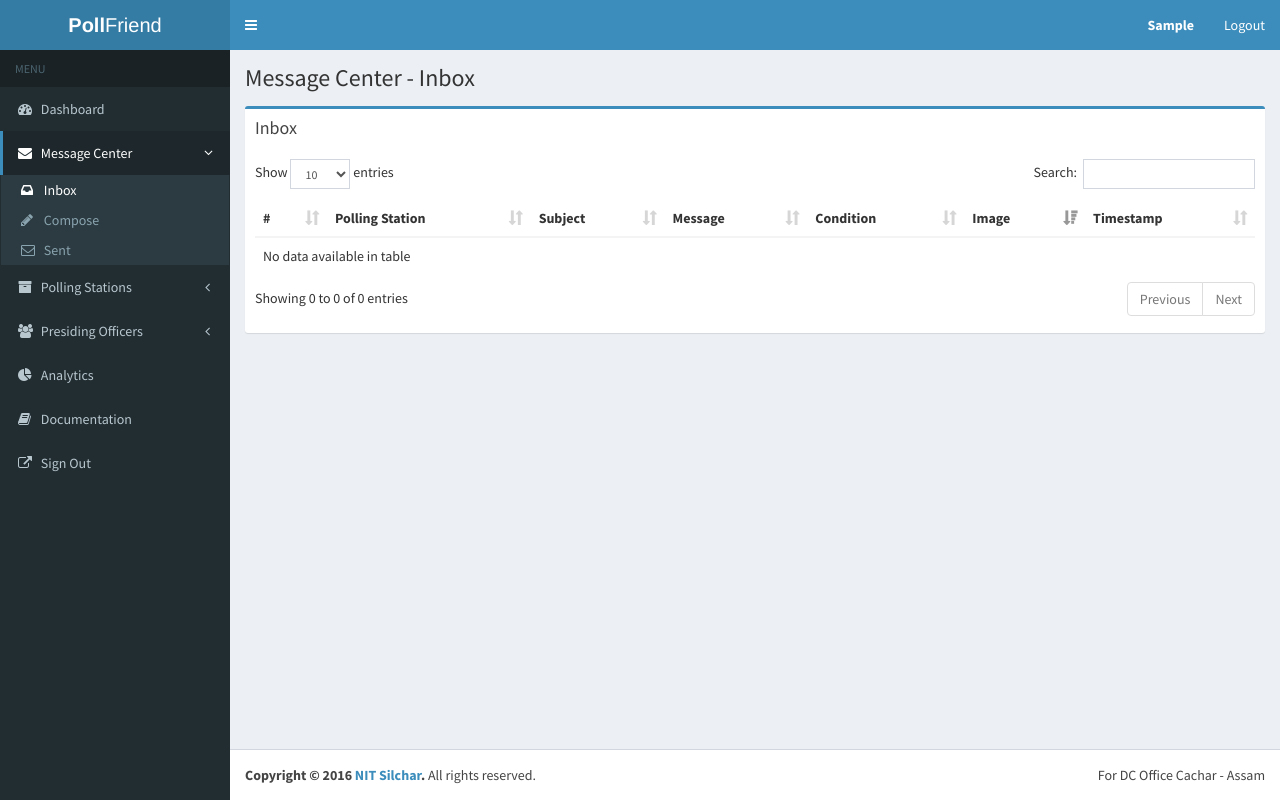
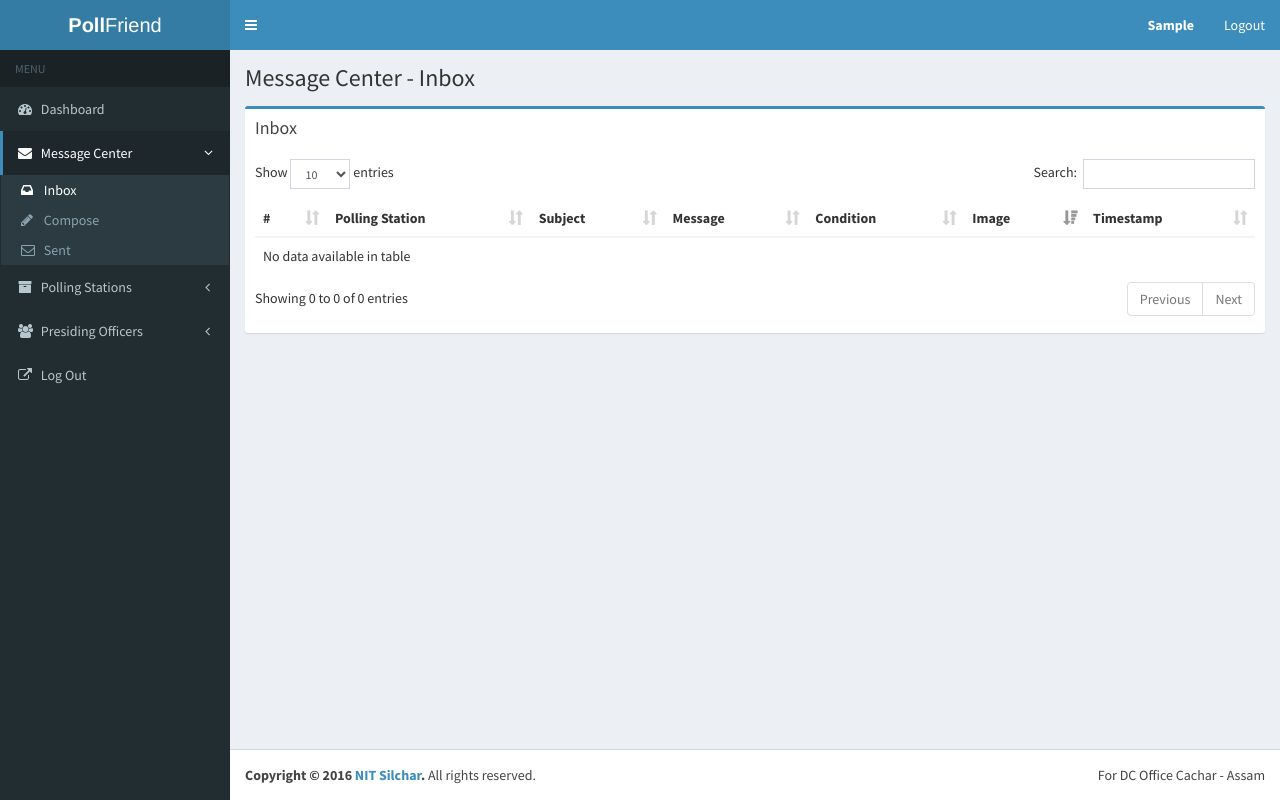
Before and after one commit to shivamneeraj23/PollFriend-Backend, a Django app: page /messages/inbox/ in a window 1280 px wide. Run offline with Django 3.2, Linux system fonts and the light colour scheme; the visitor is signed in with stand-in values (Sample User, id 1); data that the repository does not hold is empty; some libraries are stand-ins or nearby versions.

Commit message:
Restricted pages to logged in users and changed sidebar!

```diff
--- a/main/web_views.py
+++ b/main/web_views.py
@@ -117,6 +117,10 @@ class MessageSentView(TemplateView):
 		context['messages'] = Message.objects.order_by('-count_id').filter().distinct('count_id')
 		return context
 
+	@method_decorator(login_required)
+	def dispatch(self, *args, **kwargs):
+		return super(MessageSentView, self).dispatch(*args, **kwargs)
+
 
 class AdminLogin(View):
 	template_name = "login.html"
@@ -195,6 +199,10 @@ class PollingStationListView(ListView):
 		context = super(PollingStationListView, self).get_context_data(**kwargs)
 		return context
 
+	@method_decorator(login_required)
+	def dispatch(self, *args, **kwargs):
+		return super(PollingStationListView, self).dispatch(*args, **kwargs)
+
 
 class GetSOSNotification(View):
 	notif_id = 0
@@ -236,6 +244,10 @@ class PollingStationListAddView(ListView):
 		context = super(PollingStationListAddView, self).get_context_data(**kwargs)
 		return context
 
+	@method_decorator(login_required)
+	def dispatch(self, *args, **kwargs):
+		return super(PollingStationListAddView, self).dispatch(*args, **kwargs)
+
 
 class PresidingOfficerListView(ListView):
 	template_name = "presidingofficer_list.html"
@@ -244,6 +256,10 @@ class PresidingOfficerListView(ListView):
 	def get_context_data(self, **kwargs):
 		context = super(PresidingOfficerListView, self).get_context_data(**kwargs)
 		return context
+
+	@method_decorator(login_required)
+	def dispatch(self, *args, **kwargs):
+		return super(PresidingOfficerListView, self).dispatch(*args, **kwargs)
 
 
 class PresidingOfficerListAddView(ListView):
@@ -254,10 +270,15 @@ class PresidingOfficerListAddView(ListView):
 		context = super(PresidingOfficerListAddView, self).get_context_data(**kwargs)
 		return context
 
+	@method_decorator(login_required)
+	def dispatch(self, *args, **kwargs):
+		return super(PresidingOfficerListAddView, self).dispatch(*args, **kwargs)
+
 
 class PollingStationView(TemplateView):
 
 	template_name = "pollingstationview.html"
+
 	def get_context_data(self , **kwargs):
 		context = super(PollingStationView, self).get_context_data(**kwargs)
 		ps = PollingStation.objects.get(id=int(self.kwargs['ps_id']))
@@ -269,6 +290,10 @@ class PollingStationView(TemplateView):
 		context['officer'] = officer
 		context['poll_updates'] = poll_updates
 		return context
+
+	@method_decorator(login_required)
+	def dispatch(self, *args, **kwargs):
+		return super(PollingStationView, self).dispatch(*args, **kwargs)
 
 
 class PresidingOfficerView(TemplateView):
@@ -288,6 +313,10 @@ class PresidingOfficerView(TemplateView):
 		# context['officer'] = officer
 		# context['poll_updates'] = poll_updates
 		return context
+
+	@method_decorator(login_required)
+	def dispatch(self, *args, **kwargs):
+		return super(PresidingOfficerView, self).dispatch(*args, **kwargs)
 
 
 class MessageComposeView(View):
@@ -379,6 +408,10 @@ class MessageComposeView(View):
 		context['success'] = True
 		return render(request, self.template_name, context)
 
+	@method_decorator(login_required)
+	def dispatch(self, *args, **kwargs):
+		return super(MessageComposeView, self).dispatch(*args, **kwargs)
+
 
 class AdminLogout(View):
 
--- a/templates/sidebar.html
+++ b/templates/sidebar.html
@@ -17,32 +17,31 @@
             </li>
          </ul>
     </li>
-    <li {% if page == 'polling_station' %} class=" treeview active" {% else %} class="treeview" {% endif %}>
+    <li {% if parent == 'polling-station' %} class=" treeview active" {% else %} class="treeview" {% endif %}>
         <a href="#"><i class="fa fa-archive"></i> <span>Polling Stations</span><i class = "fa fa-angle-left pull-right"></i></a>
         <ul class="treeview-menu">
-            <li {% if page = "#" %} class = "active" {% endif%} >
-                <a href= "/polling-station/view"><i class="fa fa-eye"></i><span>View</span></a>
-                <li {% if page = "#" %} class="active" {% endif %} >
-                <a href="/polling-station/add"><i class = "fa fa-plus"></i><span>Add</span></a>
+            <li {% if page = "/polling-station/view/" %} class = "active" {% endif%} >
+                <a href= "/polling-station/view/"><i class="fa fa-eye"></i><span>View</span></a>
+            </li>
         </ul>
     </li>
-    <li {% if page == "/presiding-officers/" %} class="active" {% endif %}>
-        <a href="/presiding-officers/"><i class="fa fa-group"></i> <span>Presiding Officers</span><i class = "fa fa-angle-left pull-right"></i></a>
+    <li {% if parent == "presiding-officer" %} class=" treeview active" {% else %} class="treeview" {% endif %}>
+        <a href="#"><i class="fa fa-group"></i> <span>Presiding Officers</span><i class = "fa fa-angle-left pull-right"></i></a>
         <ul class="treeview-menu">
-            <li {% if page = "#" %} class = "active" {% endif%} >
-                <a href= "/presiding-officer/view"><i class="fa fa-eye"></i><span>View</span></a>
-
-            <li {% if page = "#" %} class="active" {% endif %} >
-                <a href="/presiding-officer/add"><i class = "fa fa-plus"></i><span>Add</span></a>
+            <li {% if page = "/presiding-officers/view/" %} class = "active" {% endif%} >
+                <a href= "/presiding-officer/view/"><i class="fa fa-eye"></i><span>View</span></a>
+            </li>
         </ul>
     </li>
+    {% comment %}
     <li {% if page == "/analytics/" %} class="active" {% endif %}>
         <a href="/analytics/"><i class="fa fa-pie-chart"></i> <span>Analytics</span></a>
     </li>
     <li {% if page == "/documentation/" %} class="active" {% endif %}>
         <a href="/documentation/"><i class="fa fa-book"></i> <span>Documentation</span></a>
     </li>
+    {% endcomment %}
     <li>
-        <a href="/signout/"><i class="fa fa-external-link"></i> <span>Sign Out</span></a>
+        <a href="{% url 'AdminLogout' %}"><i class="fa fa-external-link"></i> <span>Log Out</span></a>
     </li>
 </ul><!-- /.sidebar-menu -->
```
